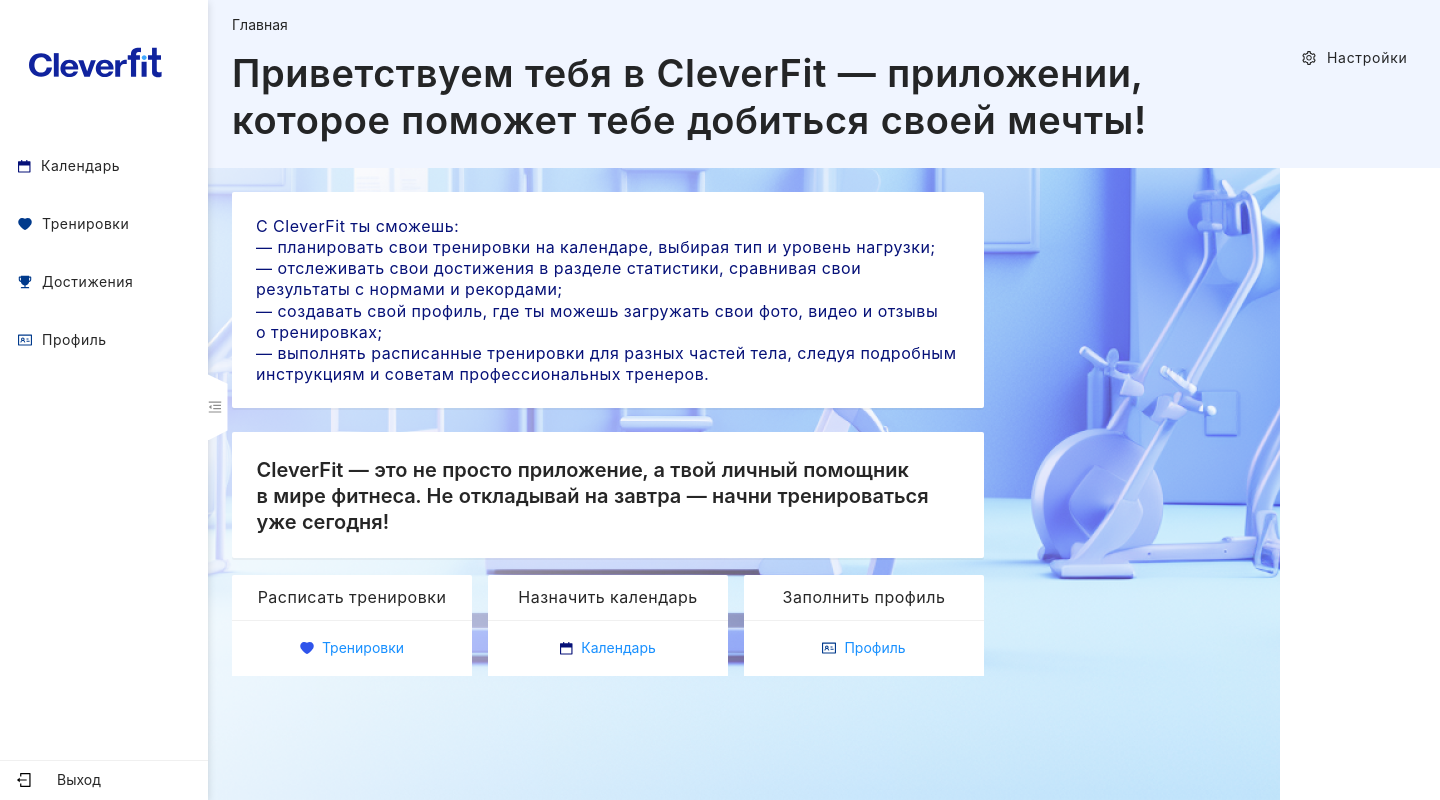
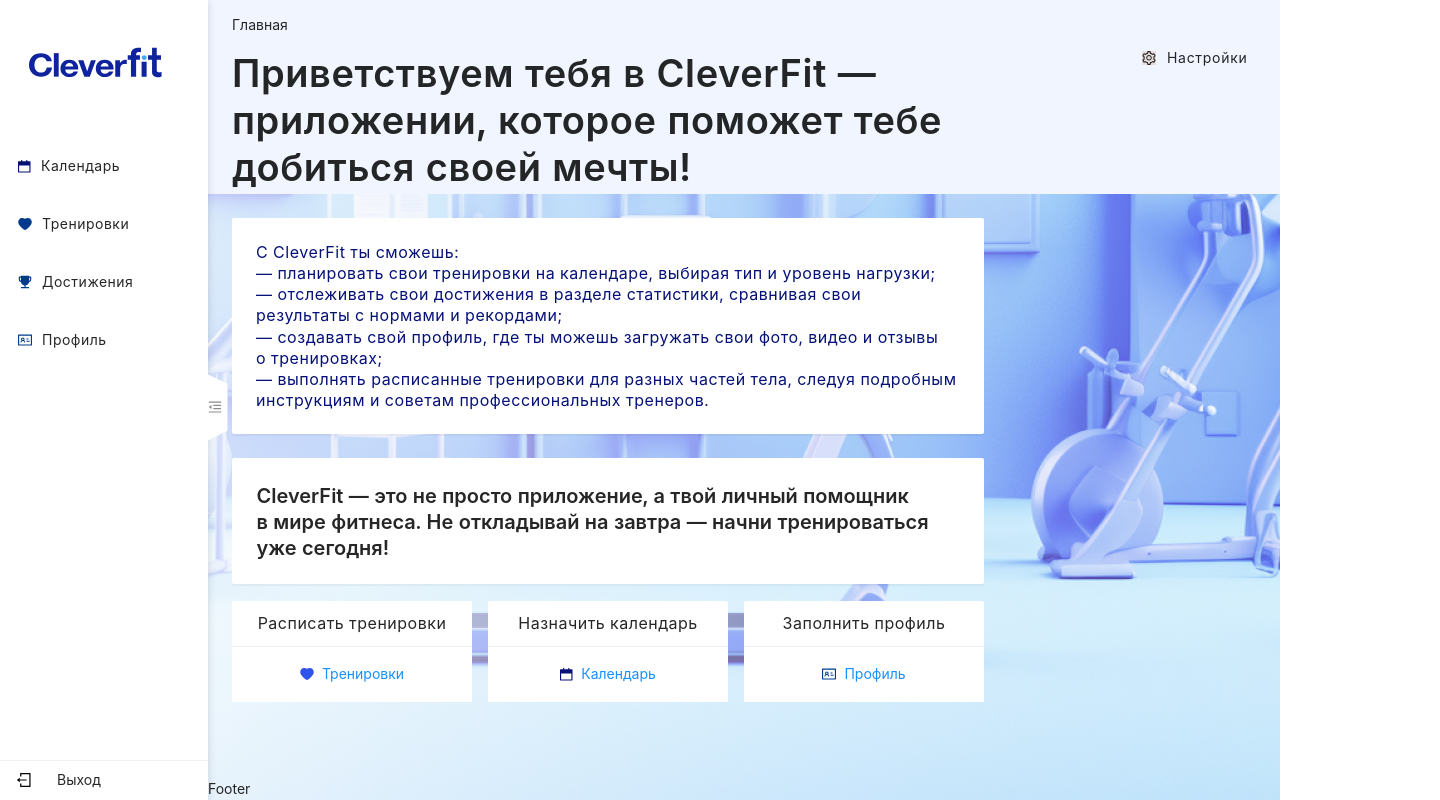
Before and after one commit to ClevertecFrontendLab/raNYnight, a React (Vite) app: page / in a window 1280 px wide. Shown: the whole page, 1440 px wide, since content can reach past the window. Built offline with nearby package versions, Linux system fonts and the light colour scheme.

Commit message:
fix: header css

```diff
--- a/src/pages/main-page/layout/footer/footer.less
+++ b/src/pages/main-page/layout/footer/footer.less
@@ -1 +1,8 @@
 @import '/src/style.less';
+
+footer {
+    padding: 0px 24px;
+    width: 100%;
+    max-width: 1376px;
+    height: 283px;
+}
--- a/src/pages/main-page/layout/header/header.less
+++ b/src/pages/main-page/layout/header/header.less
@@ -1,4 +1,13 @@
 @import '/src/style.less';
+
+header {
+    display: flex;
+    padding: 10px 24px !important;
+    max-width: 1232px !important;
+    height: 100% !important;
+    max-height: 168px !important;
+    background: @primary-light-1 !important;
+}
 
 .header-link {
     max-height: 30px;
@@ -9,16 +18,10 @@
     color: @character-light-title-85;
 }
 
-header {
-    display: flex;
-    padding: 10px 24px !important;
-    width: 1232px !important;
-    height: 168px !important;
-    background: @primary-light-1 !important;
-}
-
 .header-right-col {
-    width: 129px;
+    min-width: 100px;
+    width: 100%;
+    max-width: 129px;
     height: 32px;
     font-family: @font-family;
     font-weight: 400;
@@ -36,12 +39,12 @@
 
 .header-left-col {
     padding: 6px 0px;
-    width: 1055px;
-    height: 110px;
+    max-width: 1055px;
 }
 
 .header-title {
     margin-top: 16px;
+    margin-bottom: 0px !important;
     font-family: @font-family;
     font-weight: 700;
     font-size: 38px;
@@ -52,4 +55,11 @@
 
 .settings-icon {
     color: @character-light-title-85 !important;
+    background: rgb(233, 222, 222) !important;
 }
+
+@media (max-width: 1300px) {
+    header {
+        max-height: 194px !important;
+    }
+}
--- a/src/pages/main-page/main-page.less
+++ b/src/pages/main-page/main-page.less
@@ -17,5 +17,6 @@
 }
 
 .ant-layout-header {
-    width: 1232px;
+    width: 100%;
+    max-width: 1232px;
 }
--- a/src/pages/main-page/main-page.tsx
+++ b/src/pages/main-page/main-page.tsx
@@ -4,8 +4,7 @@
 import './main-page.less';
 import Header from './layout/header/header';
 import MainContent from './layout/main-content/main-content';
-
-const { Content } = Layout;
+import Footer from './layout/footer/footer';
 
 export const MainPage: React.FC = () => {
     return (
@@ -15,6 +14,7 @@
                 <Layout>
                     <Header />
                     <MainContent />
+                    <Footer />
                 </Layout>
             </Layout>
         </>
```
